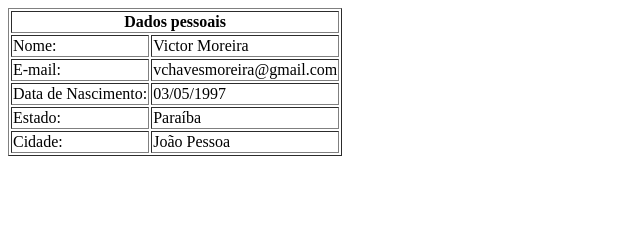
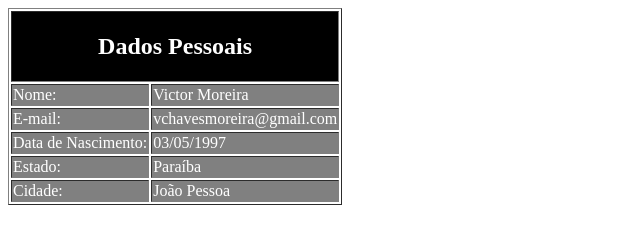
Before and after one commit to VictorMoreira97/Curso-HTML, a plain HTML site: page HTML and CSS/index2.html in a window 1280 px wide. Shown: the whole page, without its empty margins (0-640 px from the left). Drawn offline with Linux system fonts and the light colour scheme.

Commit message:
Título h2
Mudança no tipo de título da tabela

```diff
--- a/HTML and CSS/index2.html
+++ b/HTML and CSS/index2.html
@@ -6,11 +6,11 @@
     <body>
         <section>
             <table border="1">
-                <thead>
-                    <th colspan="2">Dados pessoais</th>
+                <thead style="background-color: black; color: white;">
+                    <th colspan="2"><h2>Dados Pessoais</h2></th>
 
                 </thead>
-                <tbody>
+                <tbody style="background-color: grey; color: white;">
                     <tr>
                         <td>Nome: </td>
                         <td>Victor Moreira</td>
```
Also changed, not shown: HTML and CSS/style.css (added).
